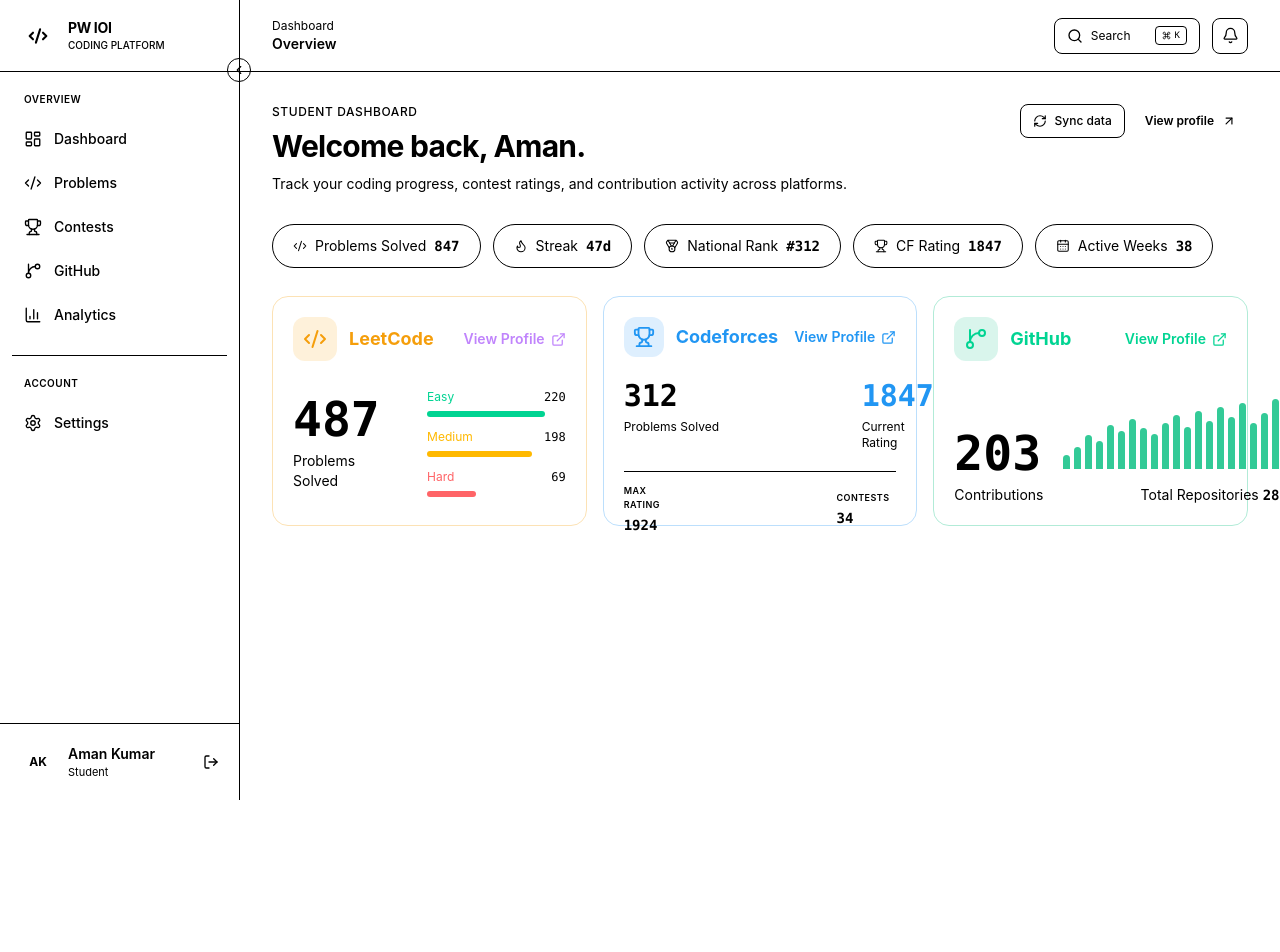
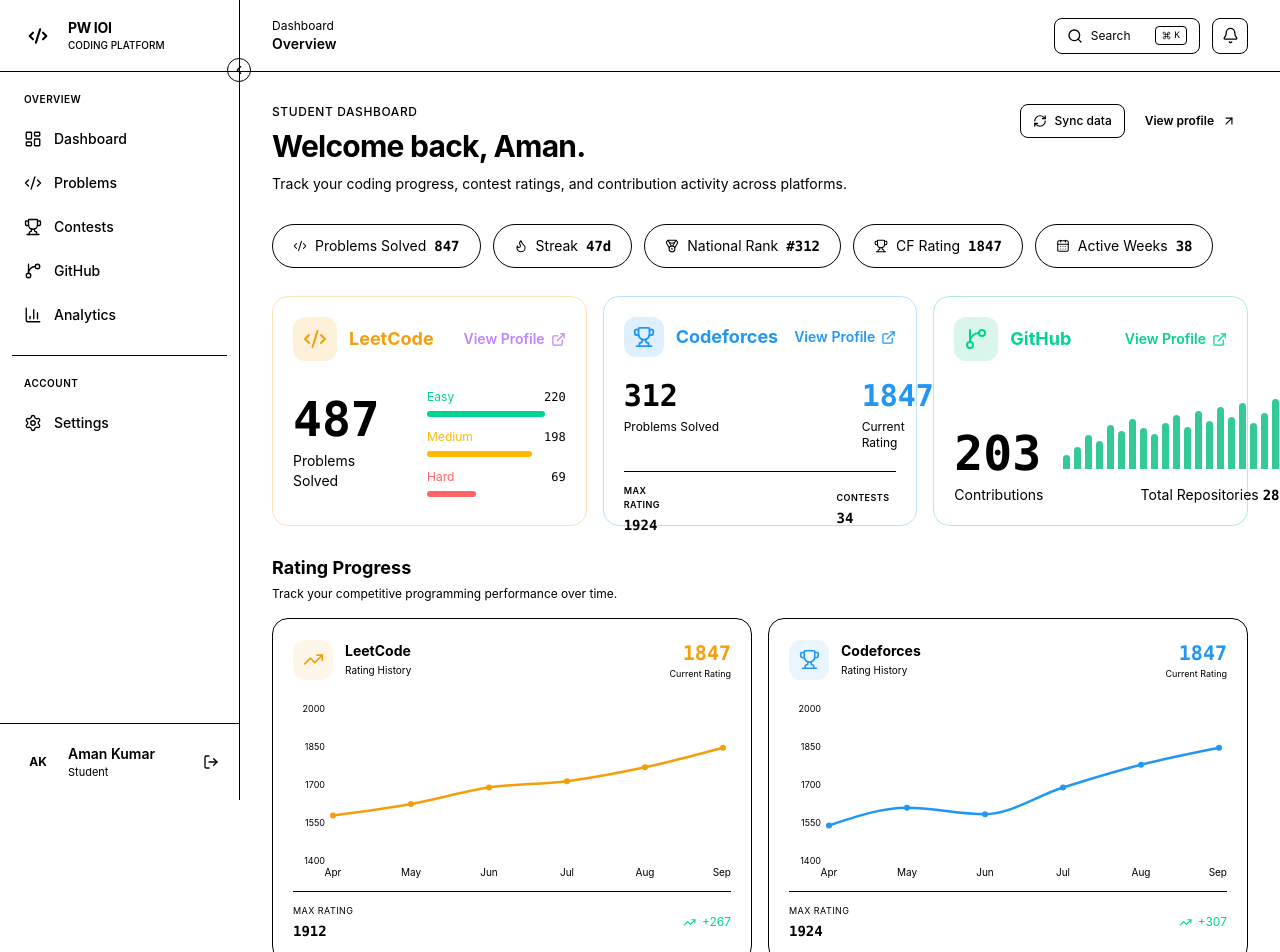
Before and after one commit to Aman-kumar-2007/pw-ioi-coding-platform, a React (Vite) app: page / in a window 1280 px wide. Shown: the top 952 px of the page. Before the commit the page ends 800 px from the top, so only its background shows below. Built offline with nearby package versions, Linux system fonts and the light colour scheme.

Commit message:
Add rating progress charts

```diff
--- a/src/App.jsx
+++ b/src/App.jsx
@@ -2,6 +2,7 @@
 import DashboardHeader from "./components/DashboardHeader"
 import QuickStats from "./components/QuickStats"
 import PlatformCards from "./components/PlatformCards"
+import RatingSection from "./components/RatingSection"
 
 function App() {
     return (
@@ -9,6 +10,7 @@
             <DashboardHeader />
             <QuickStats />
             <PlatformCards />
+            <RatingSection />
         </Layout>
     )
 }
--- /dev/null
+++ b/src/components/RatingSection.jsx
@@ -0,0 +1,218 @@
+import {
+    TrendingUp,
+    Trophy,
+} from "lucide-react"
+
+import {
+    ResponsiveContainer,
+    LineChart,
+    Line,
+    XAxis,
+    YAxis,
+    CartesianGrid,
+    Tooltip,
+} from "recharts"
+
+const leetcodeData = [
+    { month: "Apr", rating: 1580 },
+    { month: "May", rating: 1625 },
+    { month: "Jun", rating: 1690 },
+    { month: "Jul", rating: 1715 },
+    { month: "Aug", rating: 1770 },
+    { month: "Sep", rating: 1847 },
+]
+
+const codeforcesData = [
+    { month: "Apr", rating: 1540 },
+    { month: "May", rating: 1610 },
+    { month: "Jun", rating: 1585 },
+    { month: "Jul", rating: 1690 },
+    { month: "Aug", rating: 1780 },
+    { month: "Sep", rating: 1847 },
+]
+
+function RatingCard({
+    title,
+    rating,
+    maxRating,
+    icon: Icon,
+    color,
+    data,
+}) {
+    return (
+        <div className="rounded-2xl border border-border bg-card p-5">
+            {/* Header */}
+            <div className="flex items-center justify-between">
+                <div className="flex items-center gap-3">
+                    <div
+                        className="flex h-10 w-10 items-center justify-center rounded-xl"
+                        style={{
+                            backgroundColor: `${color}18`,
+                            color,
+                        }}
+                    >
+                        <Icon size={21} strokeWidth={1.9} />
+                    </div>
+
+                    <div>
+                        <h3 className="text-sm font-bold">
+                            {title}
+                        </h3>
+
+                        <p className="mt-0.5 text-[10px] text-muted-foreground">
+                            Rating History
+                        </p>
+                    </div>
+                </div>
+
+                <div className="text-right">
+                    <p
+                        className="font-mono text-xl font-bold"
+                        style={{ color }}
+                    >
+                        {rating}
+                    </p>
+
+                    <p className="text-[9px] text-muted-foreground">
+                        Current Rating
+                    </p>
+                </div>
+            </div>
+
+            {/* Chart */}
+            <div className="mt-5 h-[190px]">
+                <ResponsiveContainer width="100%" height="100%">
+                    <LineChart
+                        data={data}
+                        margin={{
+                            top: 8,
+                            right: 8,
+                            left: -20,
+                            bottom: 0,
+                        }}
+                    >
+                        <CartesianGrid
+                            stroke="var(--border)"
+                            strokeDasharray="3 3"
+                            vertical={false}
+                        />
+
+                        <XAxis
+                            dataKey="month"
+                            axisLine={false}
+                            tickLine={false}
+                            tick={{
+                                fill: "var(--muted-foreground)",
+                                fontSize: 10,
+                            }}
+                        />
+
+                        <YAxis
+                            domain={[
+                                (dataMin) =>
+                                    Math.floor(dataMin / 100) * 100 - 100,
+                                (dataMax) =>
+                                    Math.ceil(dataMax / 100) * 100 + 100,
+                            ]}
+                            axisLine={false}
+                            tickLine={false}
+                            tick={{
+                                fill: "var(--muted-foreground)",
+                                fontSize: 9,
+                            }}
+                        />
+
+                        <Tooltip
+                            contentStyle={{
+                                background: "var(--card)",
+                                border: "1px solid var(--border)",
+                                borderRadius: "8px",
+                                fontSize: "11px",
+                            }}
+                            labelStyle={{
+                                color: "var(--muted-foreground)",
+                            }}
+                            formatter={(value) => [
+                                value,
+                                "Rating",
+                            ]}
+                        />
+
+                        <Line
+                            type="monotone"
+                            dataKey="rating"
+                            stroke={color}
+                            strokeWidth={2.5}
+                            dot={{
+                                r: 3,
+                                fill: color,
+                                strokeWidth: 0,
+                            }}
+                            activeDot={{
+                                r: 5,
+                                fill: color,
+                                strokeWidth: 0,
+                            }}
+                        />
+                    </LineChart>
+                </ResponsiveContainer>
+            </div>
+
+            {/* Footer */}
+            <div className="flex items-center justify-between border-t border-border pt-3">
+                <div>
+                    <p className="text-[9px] uppercase tracking-wider text-muted-foreground">
+                        Max Rating
+                    </p>
+
+                    <p className="mt-1 font-mono text-sm font-bold">
+                        {maxRating}
+                    </p>
+                </div>
+
+                <div className="flex items-center gap-1.5 text-xs text-emerald-400">
+                    <TrendingUp size={13} />
+                    <span>+{rating - data[0].rating}</span>
+                </div>
+            </div>
+        </div>
+    )
+}
+
+function RatingSection() {
+    return (
+        <section className="px-8 pt-7">
+            <div className="mb-4">
+                <h2 className="text-lg font-bold">
+                    Rating Progress
+                </h2>
+
+                <p className="mt-1 text-xs text-muted-foreground">
+                    Track your competitive programming performance over time.
+                </p>
+            </div>
+
+            <div className="grid grid-cols-1 gap-4 lg:grid-cols-2">
+                <RatingCard
+                    title="LeetCode"
+                    rating="1847"
+                    maxRating="1912"
+                    icon={TrendingUp}
+                    color="#f59e0b"
+                    data={leetcodeData}
+                />
+
+                <RatingCard
+                    title="Codeforces"
+                    rating="1847"
+                    maxRating="1924"
+                    icon={Trophy}
+                    color="#2196f3"
+                    data={codeforcesData}
+                />
+            </div>
+        </section>
+    )
+}
+
+export default RatingSection
```
Lines whose indentation alone changed are shown as unchanged.
